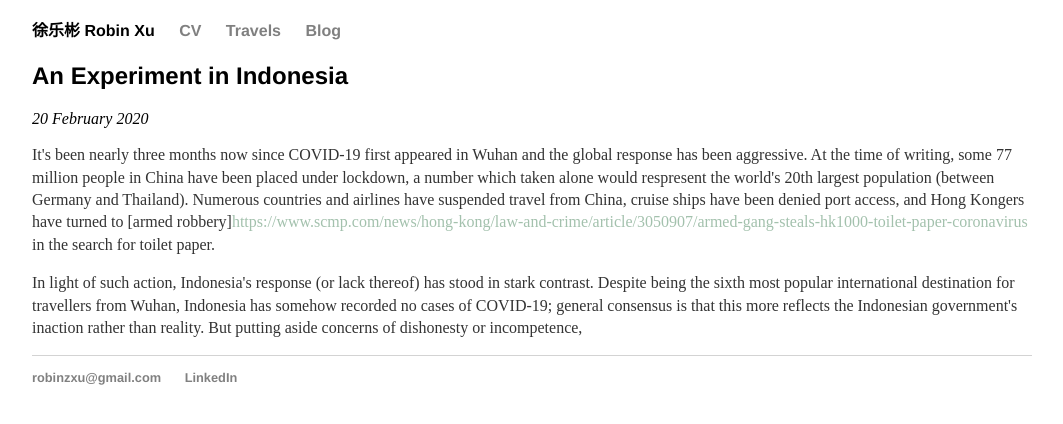
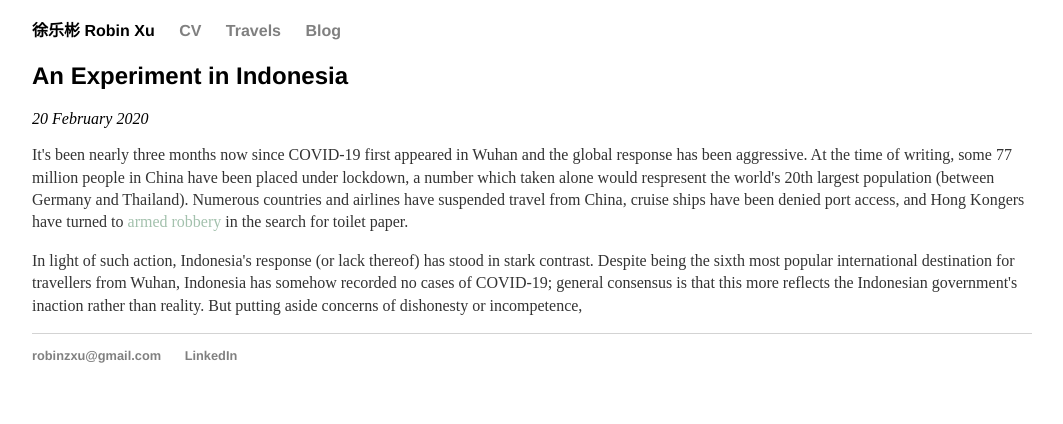
Before and after one commit to robinzxu/robinzxu.github.io, a Jekyll site: the page built from _posts/2020-02-20-an-experiment-in-indonesia.md, in a window 1280 px wide. Shown: the top 424 px of the page, without its empty margins (108-1171 px from the left). Built offline with Jekyll 4.4.1, drawn with Linux system fonts in a browser that asks for light colours.

Commit message:
Update 2020-02-20-an-experiment-in-indonesia.md

```diff
--- a/_posts/2020-02-20-an-experiment-in-indonesia.md
+++ b/_posts/2020-02-20-an-experiment-in-indonesia.md
@@ -4,6 +4,6 @@ title: "An Experiment in Indonesia"
 date: 2020-02-20
 ---
 
-It\'s been nearly three months now since COVID-19 first appeared in Wuhan and the global response has been aggressive. At the time of writing, some 77 million people in China have been placed under lockdown, a number which taken alone would respresent the world\'s 20th largest population (between Germany and Thailand). Numerous countries and airlines have suspended travel from China, cruise ships have been denied port access, and Hong Kongers have turned to [armed robbery]<https://www.scmp.com/news/hong-kong/law-and-crime/article/3050907/armed-gang-steals-hk1000-toilet-paper-coronavirus> in the search for toilet paper.
+It\'s been nearly three months now since COVID-19 first appeared in Wuhan and the global response has been aggressive. At the time of writing, some 77 million people in China have been placed under lockdown, a number which taken alone would respresent the world\'s 20th largest population (between Germany and Thailand). Numerous countries and airlines have suspended travel from China, cruise ships have been denied port access, and Hong Kongers have turned to [armed robbery](https://www.scmp.com/news/hong-kong/law-and-crime/article/3050907/armed-gang-steals-hk1000-toilet-paper-coronavirus) in the search for toilet paper.
 
 In light of such action, Indonesia\'s response (or lack thereof) has stood in stark contrast. Despite being the sixth most popular international destination for travellers from Wuhan, Indonesia has somehow recorded no cases of COVID-19; general consensus is that this more reflects the Indonesian government\'s inaction rather than reality. But putting aside concerns of dishonesty or incompetence,
```
